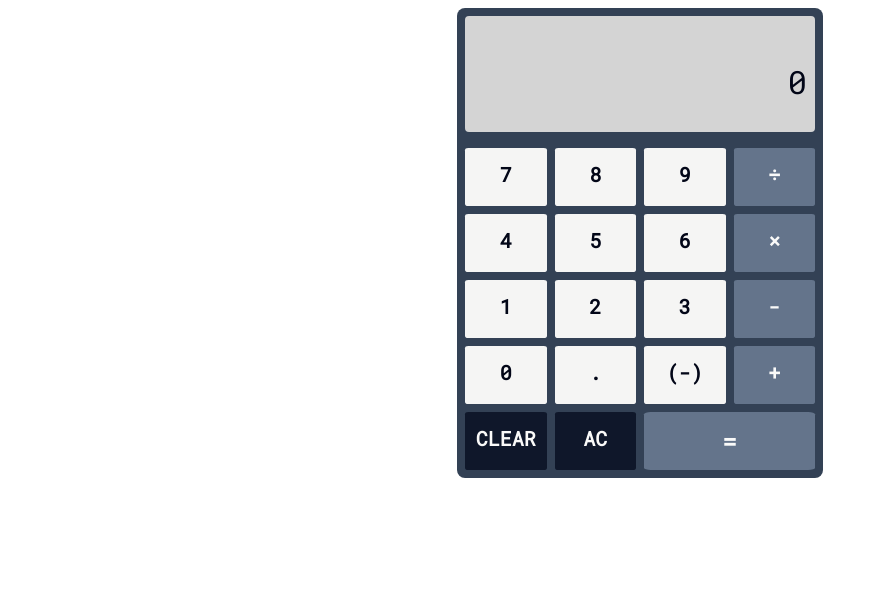
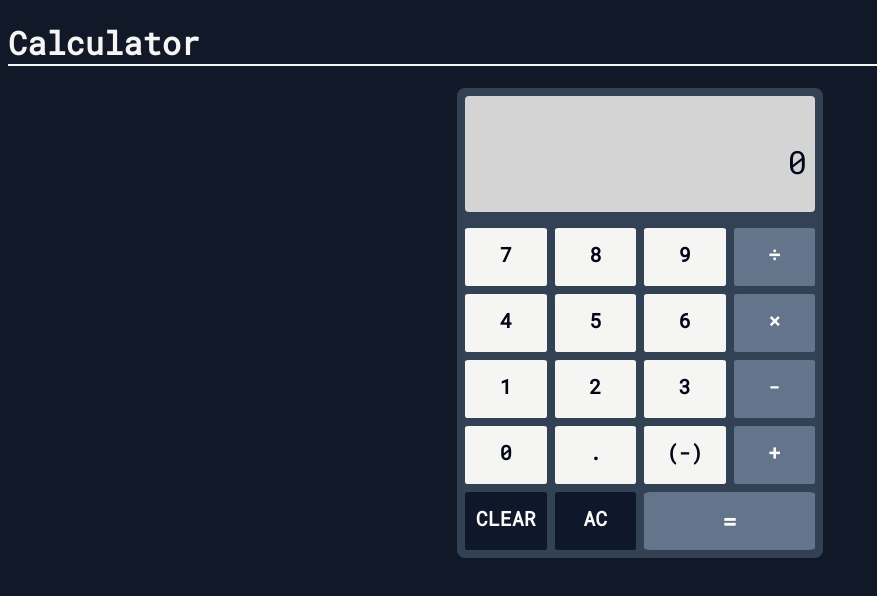
Before and after one commit to EricWritesCode/odin-calculator, a plain HTML site: page index.html in a window 1280 px wide. Shown: the whole page, without its empty margins (0-877 px from the left). Drawn offline with Linux system fonts and the light colour scheme.

Commit message:
Update readme, add page header and style tweaks

```diff
--- a/index.html
+++ b/index.html
@@ -12,6 +12,7 @@
     <title>JS Calculator - Odin Project</title>
   </head>
   <body>
+    <h1>Calculator</h1>
     <div class="calculator-body">
       <div class="calculator-readout">
         <p id="readoutLineTop"></p>
--- a/styles.css
+++ b/styles.css
@@ -2,6 +2,16 @@
   font-family: 'Roboto Mono', monospace;
   font-size: 20px;
   color: #020617;
+}
+
+body {
+  background-color: #111827;
+}
+
+h1 {
+  font-size: 32px;
+  color: #f5f5f4;
+  border-bottom: 2px solid #f5f5f4;
 }
 
 p {
```
Also changed, not shown: 1 other file.
